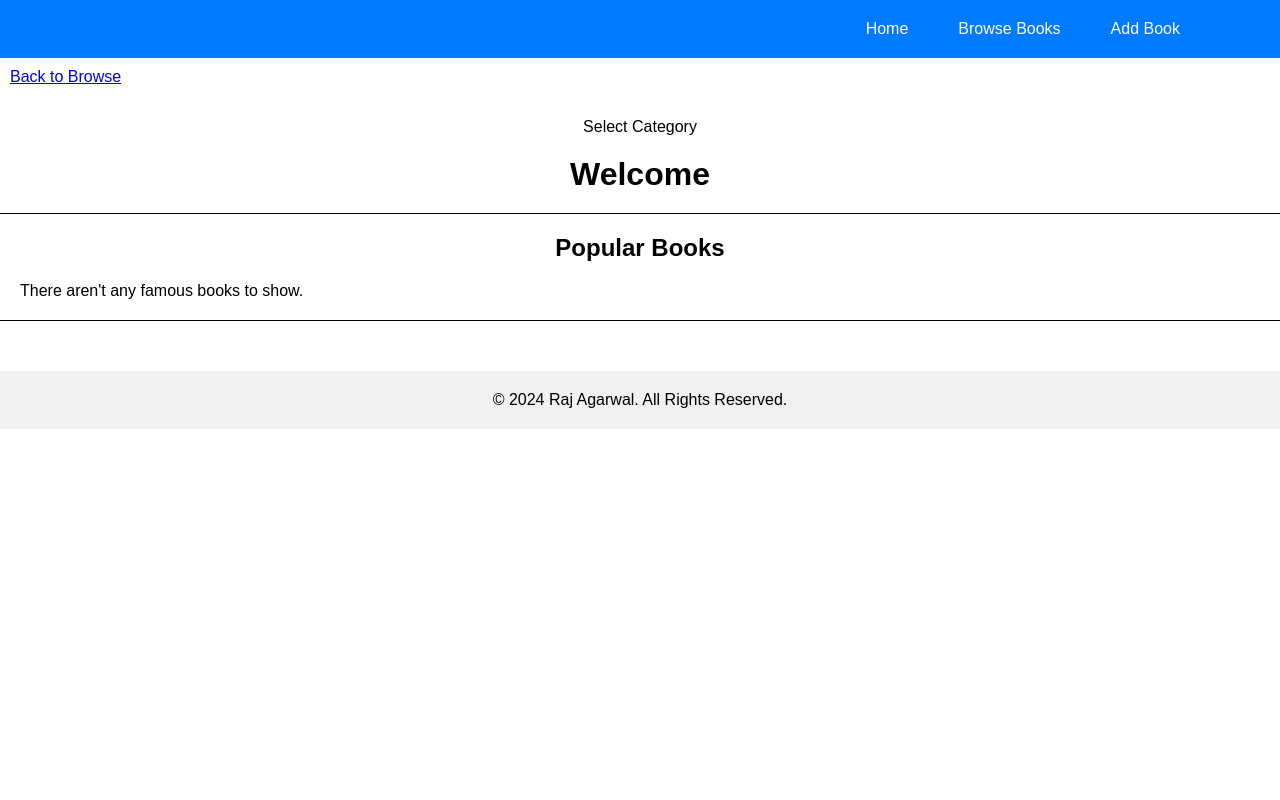
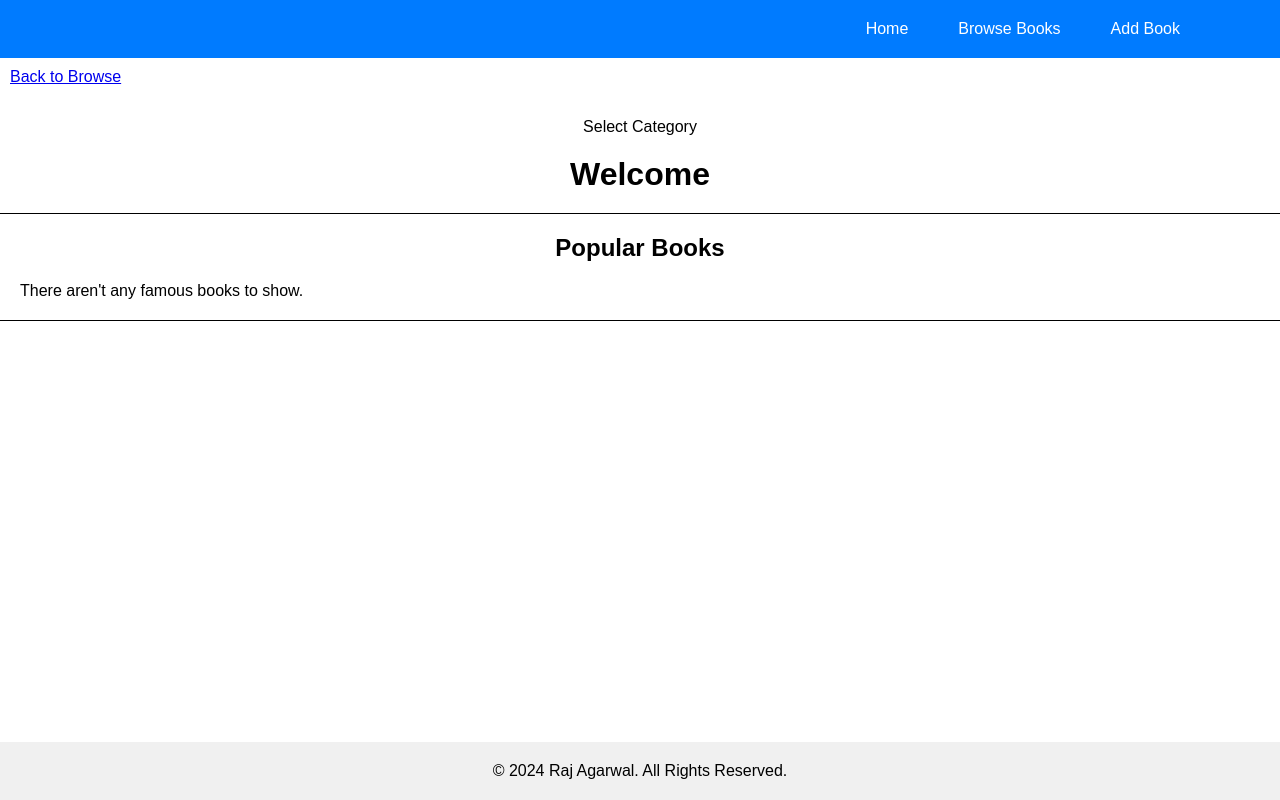
Before and after one commit to Raj2902/book_man, a React (Vite) app: page / in a window 1280 px wide. Built offline with nearby package versions, Linux system fonts and the light colour scheme.

Commit message:
Fixed footer

```diff
--- a/src/App.css
+++ b/src/App.css
@@ -3,6 +3,9 @@
     margin: 0;
     padding: 0;
     font-family: sans-serif;
+}
+#root{
+    margin-bottom: 100px;
 }
 ul>a{
     text-decoration: none;
@@ -237,7 +240,7 @@ footer {
     padding: 20px;
     background-color: #f0f0f0;
     margin-top: 50px;
-    position: relative;
+    position: fixed;
     bottom: 0;
     width: -webkit-fill-available;
 }
```
